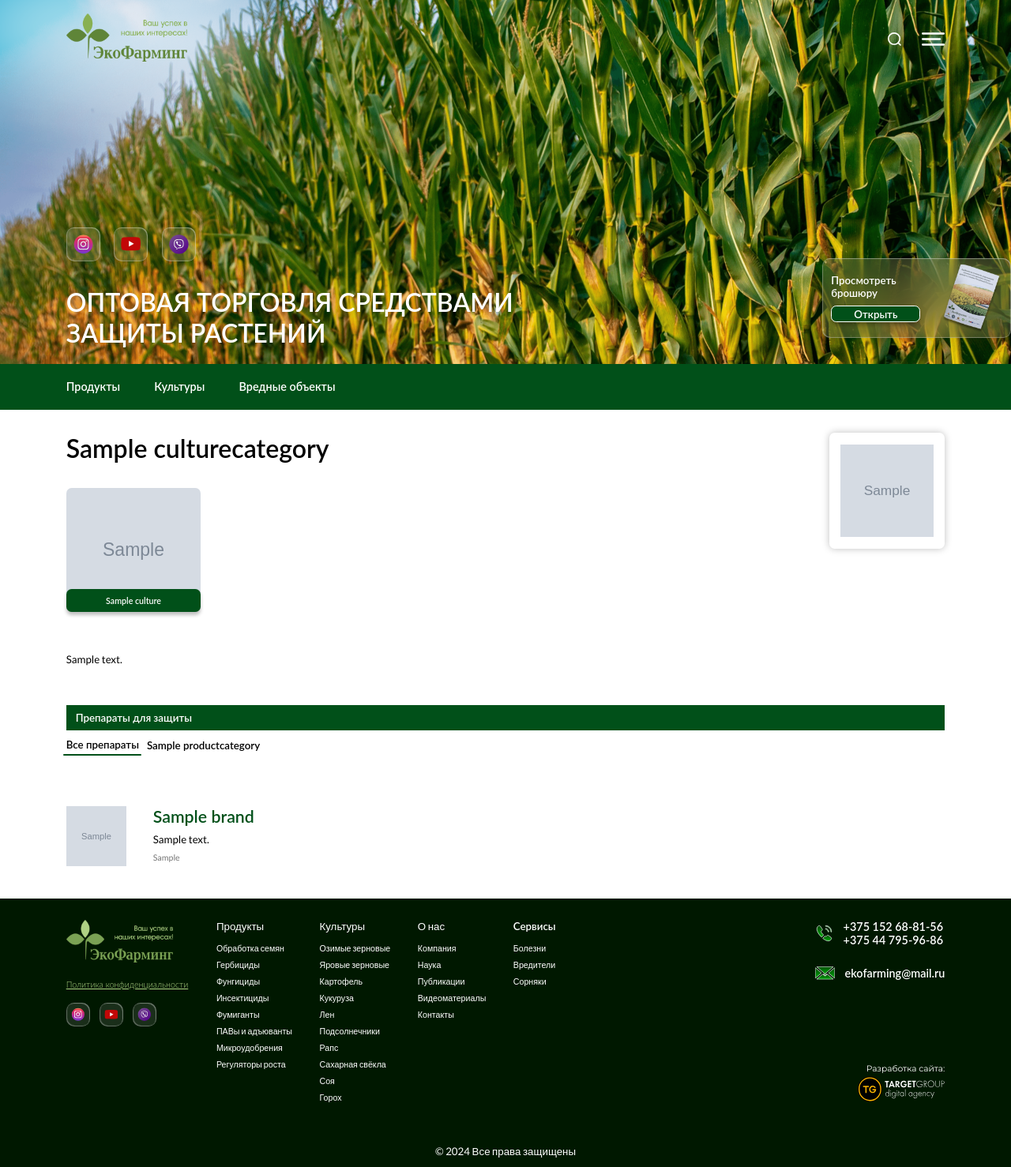
After one commit to SterrenHeer/EcoFarmingDjango, a Django app: page /cultures_category/details/1/1/ in a window 1280 px wide. The commit adds this page. Shown: the whole page at 79% size. Run offline with Django 5.2, Linux system fonts and the light colour scheme; tables that the repository leaves empty hold one stand-in row (values such as "Sample post"); grey boxes marked "Sample" are stand-in pictures; some web fonts are replaced.

Commit message:
add cultures category page with brands categories

```diff
--- a/eco_farming/models.py
+++ b/eco_farming/models.py
@@ -162,7 +162,7 @@ class CultureCategory(models.Model):
         return self.title
 
     def get_absolute_url(self):
-        return reverse('', args=[str(self.title)])
+        return reverse('cultures_category_details', args=[str(self.id), str(self.title)])
 
 
 class Culture(models.Model):
--- a/eco_farming/templates/cultures.html
+++ b/eco_farming/templates/cultures.html
@@ -12,7 +12,7 @@
         <div class="categories_wrapper">
             {% if culturecategory_list %}
                 {% for category in culturecategory_list %}
-                    <div class="categories_item other" onclick="location='#'">
+                    <div class="categories_item other" onclick="location='{{ category.get_absolute_url }}'">
                         <img src="{{ category.image.url }}" alt="category">
                         <div class="title title_36 semi-bold">{{ category.title }}</div>
                     </div>
--- /dev/null
+++ b/eco_farming/templates/cultures_category_page.html
@@ -0,0 +1,69 @@
+{% extends "base.html" %}
+{% load static %}
+
+{% block title %}
+    {{ culturecategory.title }}
+{% endblock %}
+
+{% block content %}
+<section class="culture">
+    <div class="container">
+        <div class="title title_48 semi-bold">{{ culturecategory.title }}</div>
+        <div class="culture_wrapper">
+            <div class="culture_items">
+                {% for culture in culturecategory.culture_set.all %}
+                    <div class="culture_item">
+                        <img src="{{ culture.image.url }}" alt="culture">
+                        <div class="title semi-bold">{{ culture.title }}</div>
+                    </div>
+                {% endfor %}
+            </div>
+        </div>
+        <div class="culture_text">
+            <div class="title title_20">{{ culturecategory.description|safe|linebreaks }}</div>
+        </div>
+        <div class="title title_20 semi-bold head">Препараты для защиты</div>
+        <div class="culture_headers">
+            <div class="culture_header title title_20 semi-bold">Все препараты</div>
+            {% for category in categories %}
+                <div class="culture_header title title_20 semi-bold">{{ category }}</div>
+            {% endfor %}
+        </div>
+        <div class="culture_tab">
+            <div class="culture_tab_wrapper">
+                {% for c_brand in brands %}
+                    <div class="culture_tab_item" onclick="location='{{ c_brand.brand.get_absolute_url }}'">
+                        <img src="{{ c_brand.brand.image.url }}" alt="brand">
+                        <div class="culture_tab_content">
+                            <div class="title title_32 semi-bold">{{ c_brand.brand.title }}</div>
+                            <div class="title title_20 regular">{{ c_brand.brand.description }}</div>
+                            <div class="title regular">{{ c_brand.brand.substance }}</div>
+                        </div>
+                    </div>
+                {% endfor %}
+            </div>
+        </div>
+        {% for category in categories %}
+            <div class="culture_tab">
+                <div class="culture_tab_wrapper">
+                    {% for c_brand in brands %}
+                        {% if category == c_brand.brand.product_category.title %}
+                        <div class="culture_tab_item" onclick="location='{{ c_brand.brand.get_absolute_url }}'">
+                            <img src="{{ c_brand.brand.image.url }}" alt="brand">
+                            <div class="culture_tab_content">
+                                <div class="title title_32 semi-bold">{{ c_brand.brand.title }}</div>
+                                <div class="title title_20 regular">{{ c_brand.brand.description }}</div>
+                                <div class="title regular">{{ c_brand.brand.substance }}</div>
+                            </div>
+                        </div>
+                        {% endif %}
+                    {% endfor %}
+                </div>
+            </div>
+        {% endfor %}
+        <div class="culture_icon">
+            <img src="{{ culturecategory.icon.url }}" alt="icon">
+        </div>
+    </div>
+</section>
+{% endblock %}
--- a/eco_farming/templates/header.html
+++ b/eco_farming/templates/header.html
@@ -124,7 +124,7 @@
                 </li>
                 <li><a href="{% url 'culture_categories' 'Культуры' %}" class="title title_20 semi-bold">Культуры</a>
                     <ul>
-                        <li><a href="culture_page.html" class="title medium">Озимые зерновые</a></li>
+                        <li><a href="cultures_category_page.html" class="title medium">Озимые зерновые</a></li>
                         <li><a href="#" class="title medium">Яровые зерновые</a></li>
                         <li><a href="#" class="title medium">Картофель</a></li>
                         <li><a href="#" class="title medium">Кукуруза</a></li>
--- a/eco_farming/urls.py
+++ b/eco_farming/urls.py
@@ -12,5 +12,6 @@ urlpatterns = [
     path('products/categories/<str:type>', views.ProductCategoryView.as_view(), name='product_categories'),
     path('product_brands/<str:type>/', views.BrandsListView.as_view(), name='product_brands'),
     path('brand_page/details/<int:pk>/<str:type>/', views.BrandDetailView.as_view(), name='brands_details'),
-    path('culture/categories/<str:type>', views.CultureCategoryView.as_view(), name='culture_categories'),
+    path('cultures/categories/<str:type>', views.CultureCategoryView.as_view(), name='culture_categories'),
+    path('cultures_category/details/<int:pk>/<str:type>/', views.CultureCategoryDetailView.as_view(), name='cultures_category_details'),
 ] + static(settings.MEDIA_URL, document_root=settings.MEDIA_ROOT)
--- a/eco_farming/views.py
+++ b/eco_farming/views.py
@@ -78,3 +78,15 @@ class HarmfulDetailView(DetailView):
 class CultureCategoryView(ListView):
     model = CultureCategory
     template_name = 'cultures.html'
+
+
+class CultureCategoryDetailView(DetailView):
+    model = CultureCategory
+    template_name = 'cultures_category_page.html'
+
+    def get_context_data(self, *args, **kwargs):
+        context = super().get_context_data(*args, **kwargs)
+        context['brands'] = self.object.culturebrands_set.all()
+        context['categories'] = self.object.culturebrands_set.all().values_list('brand__product_category__title', flat=True).distinct()
+        context["type"] = self.kwargs['type']
+        return context
```
